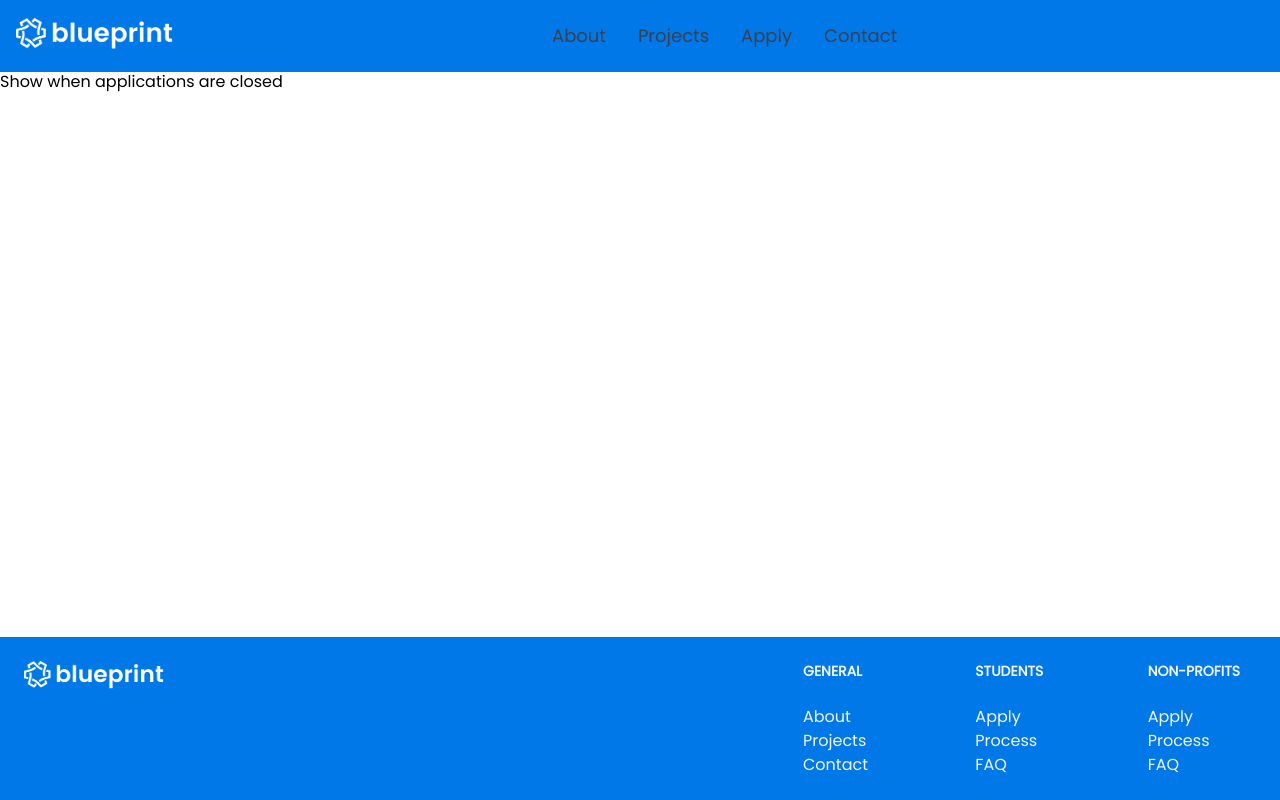
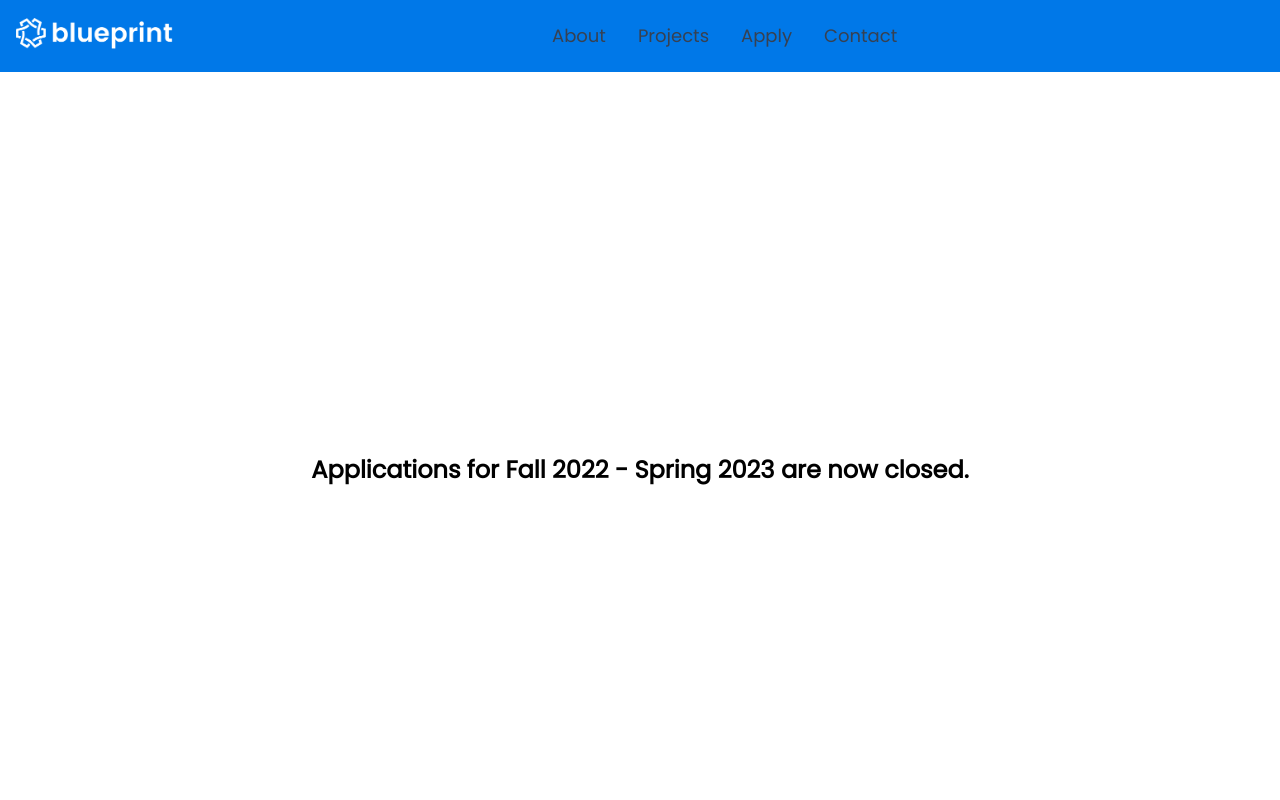
Before and after one commit to OwenTruong/blueprint_website, a React (Create React App) app: page /studentapplication in a window 1280 px wide. Shown: the top 800 px of the page. Built offline with nearby package versions, Linux system fonts and the light colour scheme.

Commit message:
centered a div

```diff
--- a/src/components/Applications/Closed.jsx
+++ b/src/components/Applications/Closed.jsx
@@ -1,5 +1,11 @@
 function Closed() {
-  return <p>Show when applications are closed</p>;
+  // TODO: Prop drill recruiting cycled down from App.jsx
+  const recruitingCycle = "Fall 2022 - Spring 2023";
+  return (
+    <p className="text-2xl font-bold">
+      Applications for {recruitingCycle} are now closed.{" "}
+    </p>
+  );
 }
 
 export default Closed;
--- a/src/components/Applications/StudentApply.jsx
+++ b/src/components/Applications/StudentApply.jsx
@@ -6,7 +6,11 @@ import Closed from "./Closed";
 function StudentApply({ isOpen }) {
   return (
     <div className="flex flex-col h-screen">
-      <div className="mb-auto"> {isOpen ? <Form /> : <Closed />} </div>
+      <div className="mb-auto">
+        <div className="grid h-screen place-items-center">
+          {isOpen ? <Form /> : <Closed />}
+        </div>
+      </div>
       <Footer />
     </div>
   );
```
